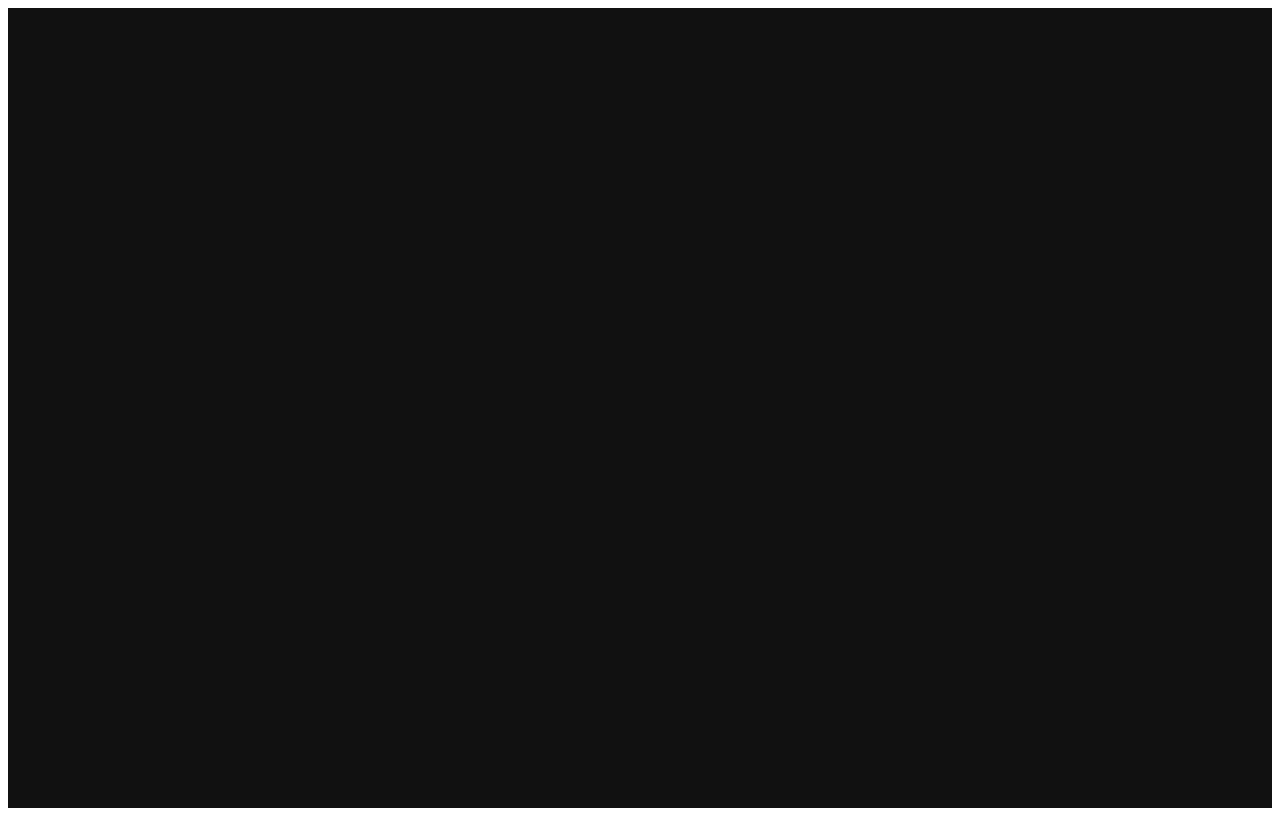
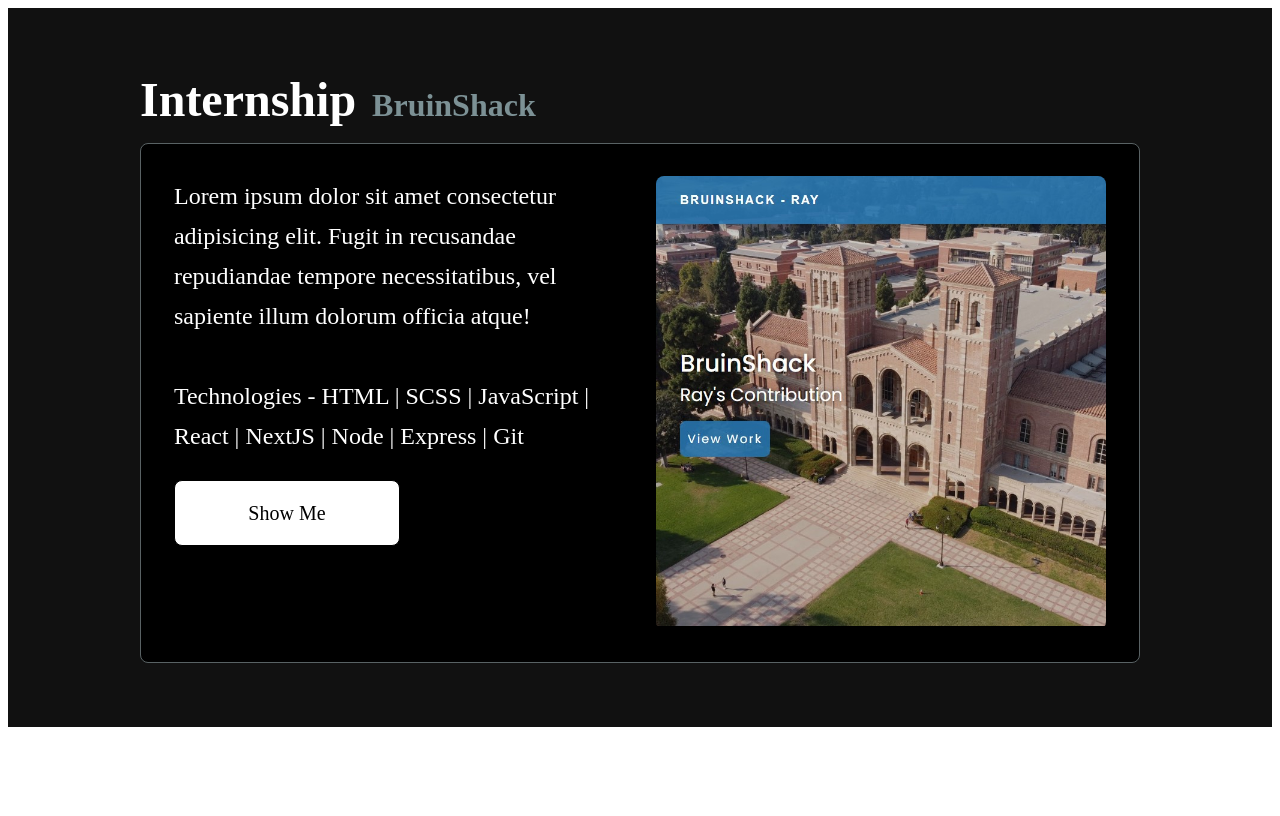
Before and after one commit to rayros404/portfolio, a Next.js app: page / in a window 1280 px wide. Built offline with nearby package versions, Linux system fonts and the light colour scheme.

Commit message:
internship skeleton

```diff
--- a/pages/index.js
+++ b/pages/index.js
@@ -1,9 +1,40 @@
 import Navbar from "../components/Navbar/Navbar"
 import styles from "../styles/Home.module.css"
+import Image from "next/image"
 
 const Home = () => {
   return (
     <div id={styles.home}>
+      <section id={styles.internship}>
+      <span id={styles.internshipTitle}>Internship</span>
+      <span id={styles.internshipSubtitle}>BruinShack</span>
+        <div id={styles.internshipContent}>
+          <div id={styles.internshipText}>
+            <div id={styles.description}>
+              Lorem ipsum dolor sit amet consectetur adipisicing elit. Fugit in recusandae repudiandae tempore necessitatibus, vel sapiente illum dolorum officia atque!
+              <br/>
+              <br/>
+              Technologies - HTML | SCSS | JavaScript | React | NextJS | Node | Express | Git
+            </div>
+            <a
+              id={styles.bruinshackLink}
+              href="https://bruinshack-my-contribution.vercel.app/"
+              target="_blank"
+              rel="noreferrer"
+            >
+            Show Me
+            </a>
+          </div>
+          <div id={styles.internshipImage}>
+            <Image
+              src="/BruinShackScreenshots/homescreen.jpg"
+              height={450}
+              width={450}
+              alt="internshipHomepage"
+            />
+          </div>
+        </div>
+      </section>
     </div>
   )
 }
--- a/styles/Home.module.css
+++ b/styles/Home.module.css
@@ -1,4 +1,59 @@
 #home {
   background-color: #111111;
-  height: 100vh;
+  padding: 32px 100px;
 }
+#internship {
+  color: white;
+  padding: 32px 32px;
+
+}
+#internshipTitle {
+  color: white;
+  font-weight: 700;
+  font-size: 3rem;
+}
+#internshipSubtitle {
+  font-weight: 700;
+  font-size: 2rem;
+  color: #7c9195;
+  margin-left: 1rem;
+}
+#internshipContent {
+  display: flex;
+  justify-content: space-evenly;
+  background-color: black;
+  padding: 2rem 0 2rem 0;
+  margin-top: 1rem;
+  border: solid 0.5px #596264;
+  border-radius: 0.5rem;
+}
+#internshipText {
+  display: flex;
+  flex-direction: column;
+  font-size: 1.5rem;
+  line-height: 2.5rem;
+  width: 45%;
+}
+#bruinshackLink {
+  text-align: center;
+  font-size: 1.25rem;
+  text-decoration: none;
+  width: 200px;
+  color: black;
+  background-color: white;
+  padding: 0.75rem;
+  margin-top: 1.5rem;
+  border: solid 0.5px black;
+  border-radius: 0.5rem;
+  transition: 0.3s;
+}
+#internshipImage {
+  border-radius: 0.5rem;
+  overflow: hidden;
+}
+
+#bruinshackLink:hover {
+  color: white;
+  background-color: black;
+  border: solid 0.5px white;
+}
--- a/styles/Navbar/Navbar.module.css
+++ b/styles/Navbar/Navbar.module.css
@@ -5,6 +5,7 @@
   height: 64px;
   width: 100%;
   background-color: black;
+  border-bottom: solid 0.5px #596264;
   padding: 0 100px;
 }
 
```
Also changed, not shown: public/BruinShackScreenshots/homescreen.jpg (added).
